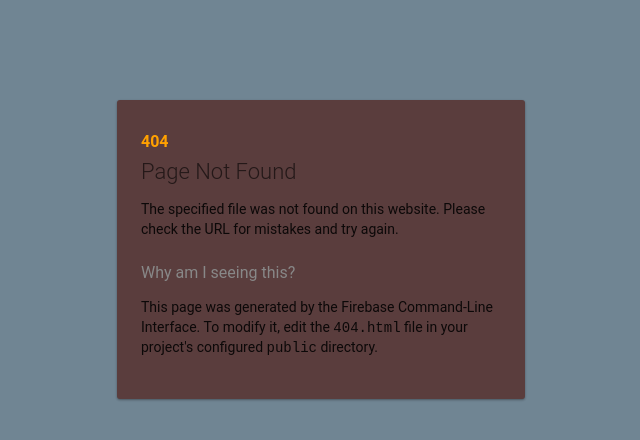
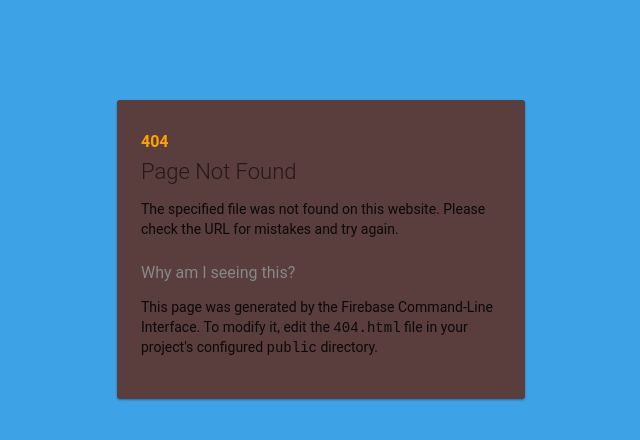
Before and after one commit to Web-III-2024/Proyecto-Web-III, a plain HTML site: page public/404.html in a window 1280 px wide. Shown: the whole page, without its empty margins (319-959 px from the left). Drawn offline with Linux system fonts and the light colour scheme.

```diff
--- a/public/404.html
+++ b/public/404.html
@@ -6,7 +6,7 @@
     <title>Page Not Foundhfvj</title>
 
     <style media="screen">
-      body { background: #708593; color: rgba(0,0,0,0.87); font-family: Roboto, Helvetica, Arial, sans-serif; margin: 0; padding: 0; }
+      body { background: #3ea3e6; color: rgba(0,0,0,0.87); font-family: Roboto, Helvetica, Arial, sans-serif; margin: 0; padding: 0; }
       #message { background: rgb(90, 61, 61); max-width: 360px; margin: 100px auto 16px; padding: 32px 24px 16px; border-radius: 3px; }
       #message h3 { color: #888; font-weight: normal; font-size: 16px; margin: 16px 0 12px; }
       #message h2 { color: #ffa100; font-weight: bold; font-size: 16px; margin: 0 0 8px; }
```
